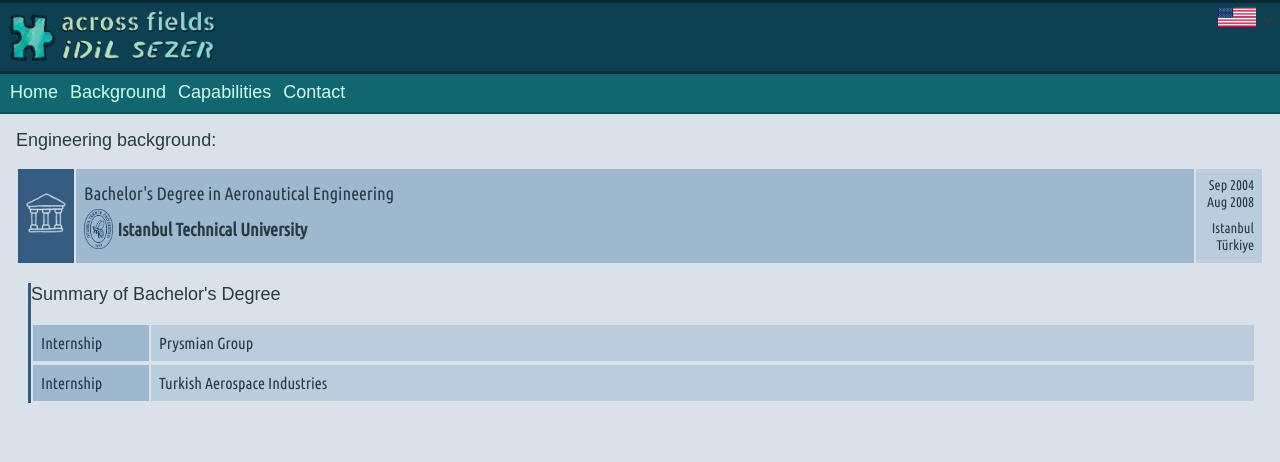
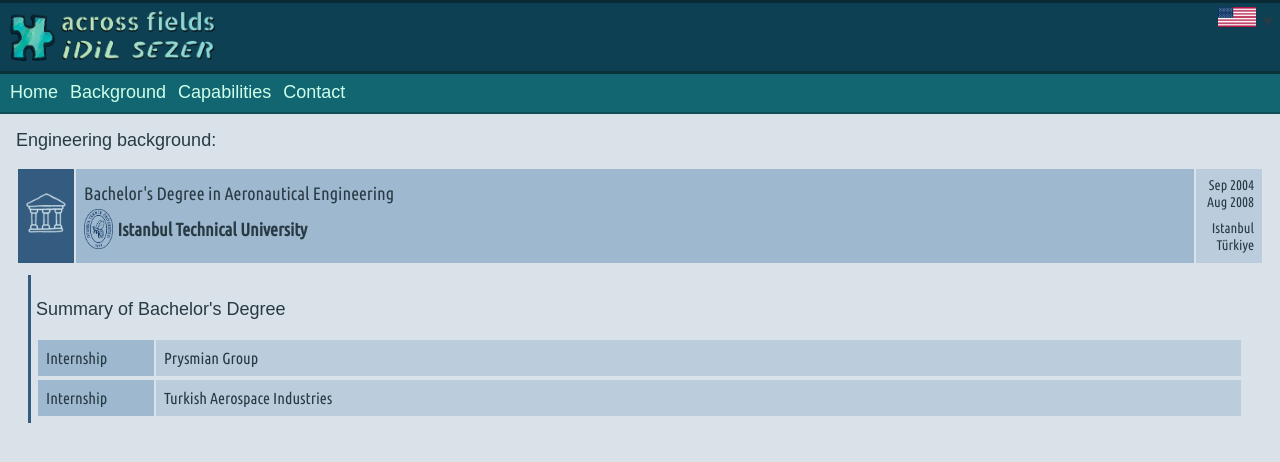
Before and after one commit to acrossfields/idilsezer, a Jekyll site: the page built from en/background.md, in a window 1280 px wide. Shown: the top 462 px of the page. Built offline with Jekyll 4.4.1, drawn with Linux system fonts in a browser that asks for light colours; some web fonts are replaced.

Commit message:
Update style.scss

```diff
--- a/assets/css/style.scss
+++ b/assets/css/style.scss
@@ -166,12 +166,13 @@ table {
 
 .bg-indented {
   border-left: 3px solid #345c80;
-  margin: 0 0 0 20px;
-  padding: 0;
+  margin: 10px 8px 10px 20px;
+  padding: 5px;
 }
 
 .bg-indented table {
   margin: 0;
+  padding: 0;
 }
 
 .table-bgsub {
```
